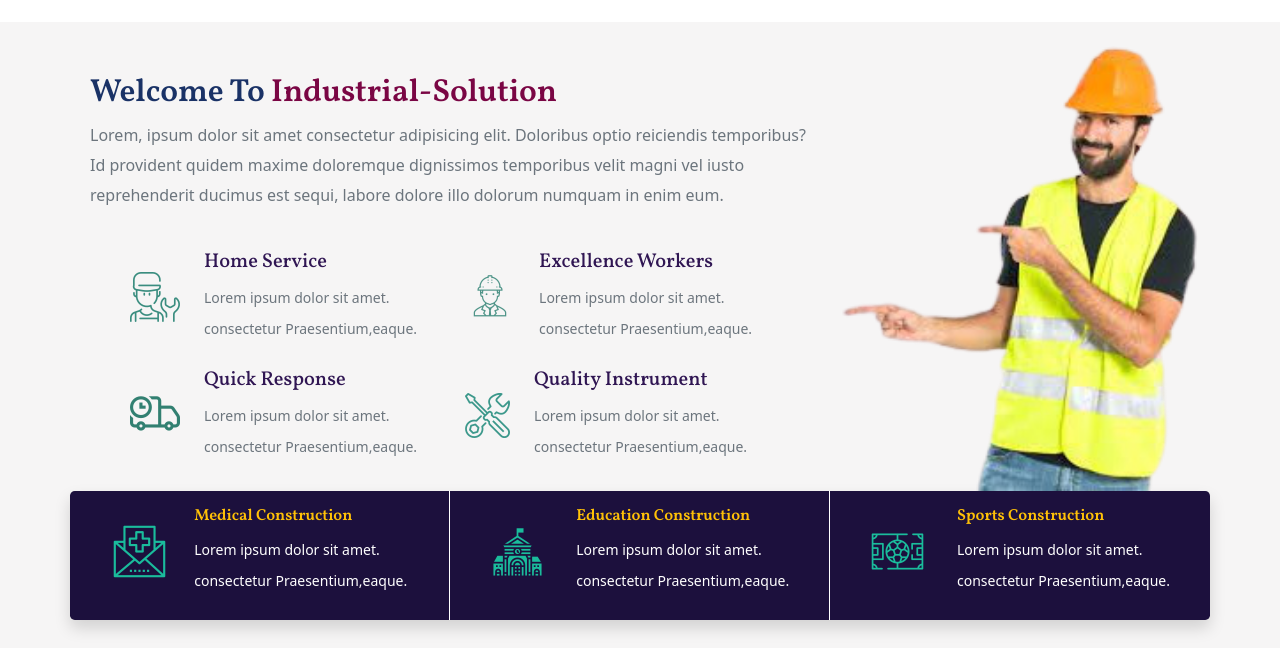
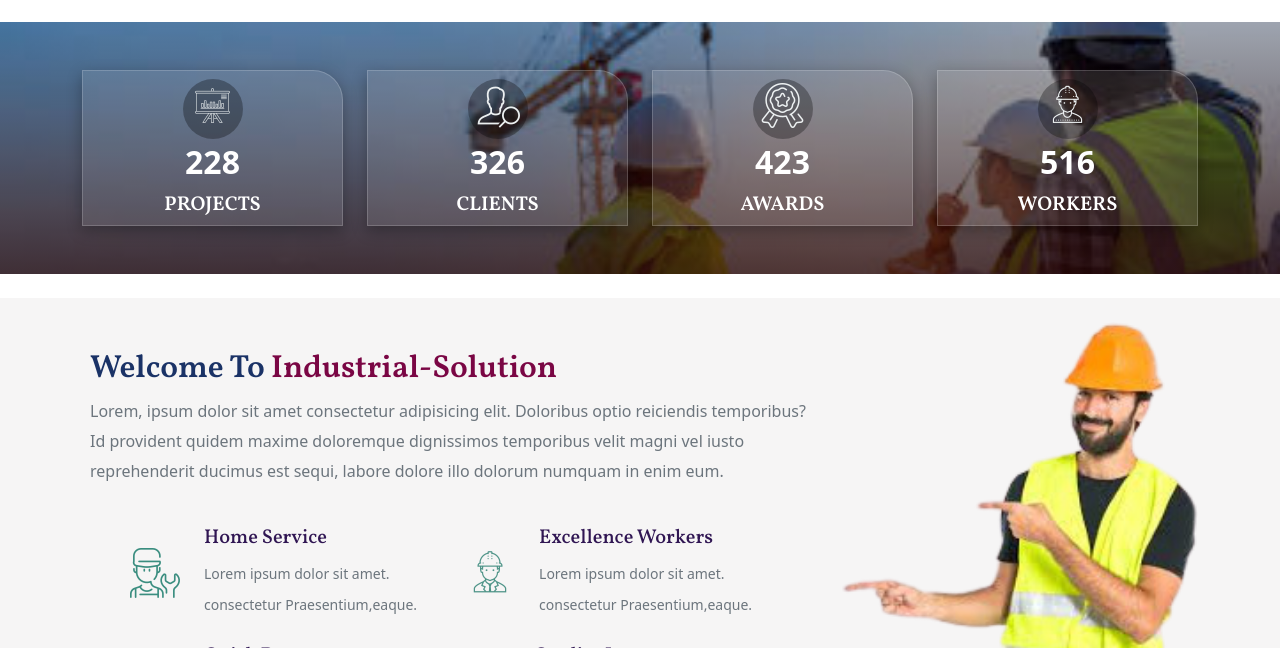
Before and after one commit to shakil232/Industrial-Construction-Landing-Page-, a plain HTML site: page index.html in a window 1280 px wide. Shown: the part 452-1100 px from the top of the page. Drawn offline with Linux system fonts and the light colour scheme; a web font is replaced by a local one.

Commit message:
counter animtion added

```diff
--- a/index.html
+++ b/index.html
@@ -115,6 +115,72 @@
         </main>
     </section>
     <!-- END  HERO Section-->
+
+    <!-- PROGRESS COUNTER ANIMATION -->
+    <section class="counter-container ">
+        <main class="container mt-5 pb-5">
+
+            <div class="row row-cols-1 row-cols-md-4 g-4 ">
+                <!-- PROJECTS-COUNTER -->
+                <div class="preject-counter col text-center">
+                    <div class="card counter-card mt-4">
+                        <div class="counter-svg mt-2 mb-2">
+                            <img class="img-fluid mt-1" src="images/conture-svg/project.png" alt="project">
+                        </div>
+                        <div class="counter-number text-white fw-bold fs-2 mb-3" data-target="228">
+                            0
+                        </div>
+                        <h5 class="text-white fw-bold">
+                            PROJECTS
+                        </h5>
+                    </div>
+                </div>
+                <!-- CLIENTS-COUNTER -->
+                <div class="clients-counter col text-center ">
+                    <div class="card counter-card mt-4">
+                        <div class="counter-svg mt-2 mb-2">
+                            <img class="img-fluid mt-1" src="images/conture-svg/client.png" alt="CLIENTS">
+                        </div>
+                        <div class="counter-number text-white fw-bold fs-2 mb-3" data-target="325">
+                            0
+                        </div>
+                        <h5 class="text-white fw-bold">
+                            CLIENTS
+                        </h5>
+                    </div>
+                </div>
+                <!-- AWARDS-COUNTER -->
+                <div class="awards-counter col text-center">
+                    <div class="card counter-card mt-4">
+                        <div class="counter-svg mt-2 mb-2">
+                            <img class="img-fluid mt-1" src="images/conture-svg/award.png" alt="AWARDS">
+                        </div>
+                        <div class="counter-number text-white fw-bold fs-2 mb-3 " data-target="422">
+                            0
+                        </div>
+                        <h5 class="text-white fw-bold">
+                            AWARDS
+                        </h5>
+                    </div>
+                </div>
+                <!-- WORKERS-COUNTER -->
+                <div class="worker-counter col text-center ">
+                    <div class="card counter-card mt-4">
+                        <div class="counter-svg mt-2 mb-2">
+                            <img class="img-fluid mt-1" src="images/conture-svg/worker.png" alt="worker">
+                        </div>
+                        <div class="counter-number text-white fw-bolder fs-2 mb-3" data-target="515">
+                            0
+                        </div>
+                        <h5 class="text-white fw-bolder">
+                            WORKERS
+                        </h5>
+                    </div>
+                </div>
+
+            </div>
+        </main>
+    </section>
 
     <!-- Start About Section -->
     <section class="custom-bg-color mt-5 h-auto pb-5">
@@ -567,7 +633,7 @@
 
                 <div class="col-md-4  ps-5 text-center text-white">
                     <h5 class="fw-bold pb-3 "> Get In Touch</h5>
-                    <form class="ps-3"  onSubmit={}>
+                    <form class="ps-3" onSubmit={}>
                         <div class="form-group pb-3">
                             <input type="email" name="email" placeholder="Email" class="form-control" />
                         </div>
@@ -583,6 +649,10 @@
     </footer>
     <!-- End Footer Section -->
 
+    <!-- bootstrap-js-bundle -->
+    <script src="industrial.js"></script>
+    <script src="js/bootstrap.bundle.min.js"></script>
+
 </body>
 
 </html>
--- a/industrial.css
+++ b/industrial.css
@@ -1,3 +1,4 @@
+
 /* Fonts */
 @import url("https://fonts.googleapis.com/css2?family=Poppins:wght@300;400;500;600&family=Volkhov:wght@400;700&display=swap");
 @import url('https://fonts.googleapis.com/css2?family=Scheherazade+New:wght@400;700&family=Shadows+Into+Light&family=Vollkorn:ital,wght@0,400;0,500;0,600;1,400;1,500;1,600&display=swap');
@@ -118,7 +119,8 @@ input[placeholder], [placeholder], *[placeholder]
 {
   transform: scale(1.5);
 }
-.next-btn{
+.next-btn
+{
   outline: none !important;
   cursor: pointer;
 }
@@ -143,3 +145,35 @@ input[placeholder], [placeholder], *[placeholder]
 {
   color: orange;
 }
+
+/* COUNTER  */
+.counter-container
+{
+  background:linear-gradient(
+    rgba(0,0,0,0.3),
+    rgba(36, 7, 7, 0.8)),
+  url('images/counter-bg/counter-bg.jpg');
+  background-position: center;
+  background-size: cover;
+  background-repeat: no-repeat;
+}
+.counter-card
+{
+  background: rgba(255,255,255,0.1) !important;
+  border-radius: 0px 30px 0px 0px !important;
+  border: 1px solid rgba(255,255,255,0.18) !important;
+  box-shadow: 0 5px 15px  rgba(0,0,0,0.3) !important;
+  backdrop-filter: blur(0.3px) !important;
+  -webkit-backdrop-filter: blur(0.3px) !important;
+}
+.counter-svg{
+  background:rgba(0,0,0,0.3) !important;
+  width: 60px !important;
+  height: 60px !important;
+  border-radius: 50% !important;
+  margin: 0 auto !important;
+  box-shadow: 0px 0px 2px #5f5f5f,
+              0px 0px 0px 5px #ecf0f3,
+              8px 8px 15px #a7aaaf,
+              -8px -8px 15px #fff,!important;
+}
--- /dev/null
+++ b/industrial.js
@@ -0,0 +1,22 @@
+
+
+// PROGRESS COUNTER ANIMATION-JS
+const counters = document.querySelectorAll('.counter-number');
+const countSpeed = 200;
+
+counters.forEach(counter => {
+    const updateCount = () => {
+        const target = +counter.getAttribute('data-target');
+        const count = +counter.innerHTML;
+        const increment = target / countSpeed;
+
+        if (count < target) {
+            counter.innerHTML = Math.ceil(count + increment);
+            setTimeout(updateCount, 1);
+        }
+        else {
+            count.innerHTML = target;
+        }
+    }
+    updateCount()
+});
```
Also changed, not shown: images/conture-svg/award.png (added), images/conture-svg/client.png (added), images/conture-svg/project.png (added), images/conture-svg/worker.png (added), images/counter-bg/counter-bg.jpg (added), 1 other file.
